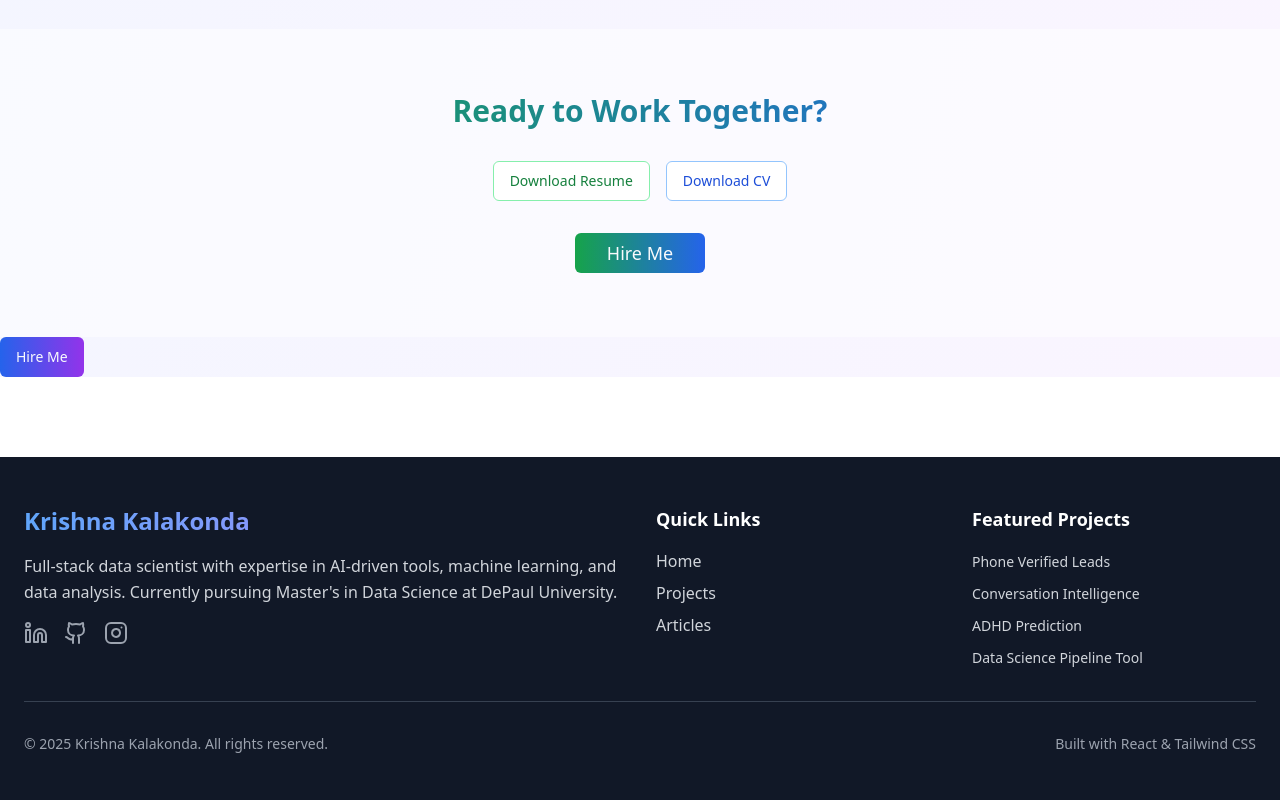
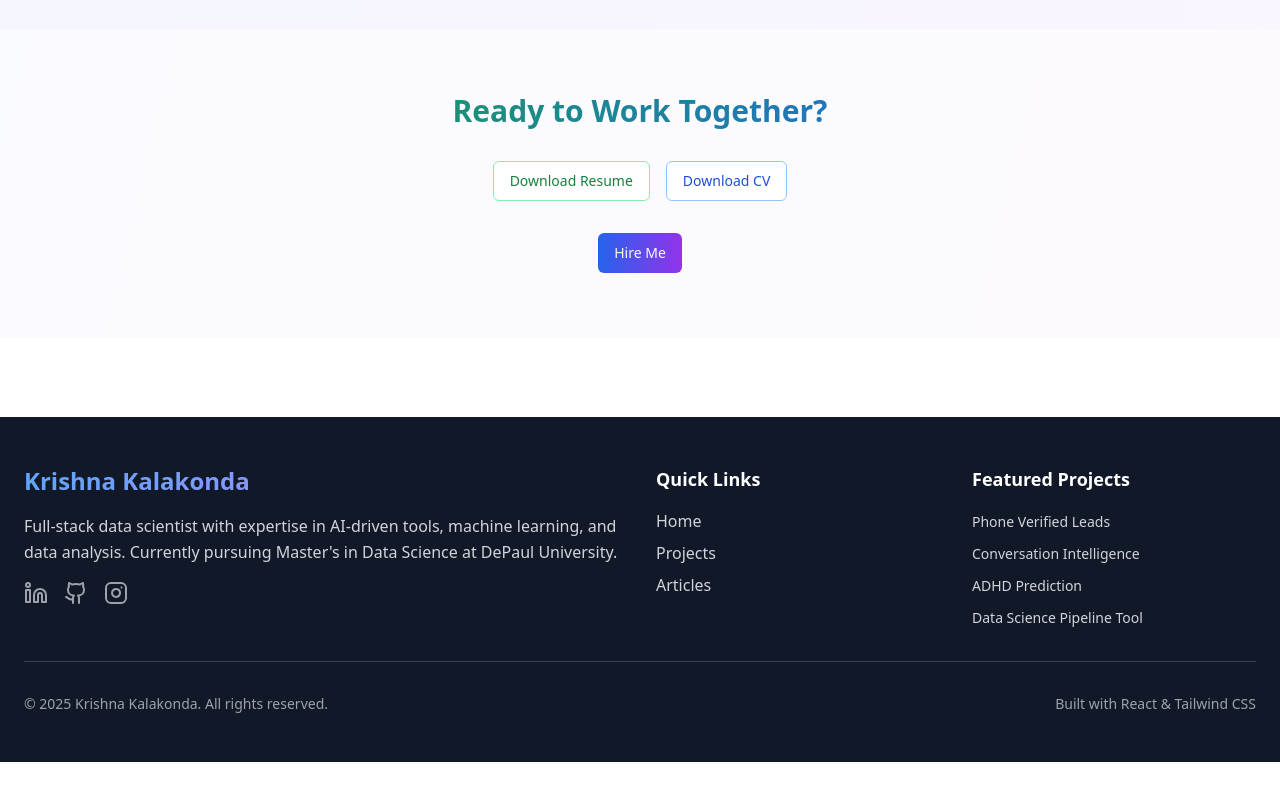
Before and after one commit to KrishnaMSD/Krishna-Kalakonda-Portfolio, a React (Vite) app: page / in a window 1280 px wide. Shown: the part 4969-5769 px from the top of the page. After the commit the page ends 5731 px from the top, so only its background shows below. Built offline with nearby package versions, Linux system fonts and the light colour scheme.

Commit message:
Fix: Index page HireModal props
Fixes the type error related to the HireModal component's props in the Index page.

```diff
--- a/src/pages/Index.tsx
+++ b/src/pages/Index.tsx
@@ -1,5 +1,5 @@
 
-import React, { useState } from 'react';
+import React from 'react';
 import { Button } from "@/components/ui/button";
 import { Card, CardContent, CardHeader, CardTitle } from "@/components/ui/card";
 import { Badge } from "@/components/ui/badge";
@@ -11,8 +11,6 @@ import Navigation from '@/components/Navigation';
 import { Link } from 'react-router-dom';
 
 const Index = () => {
-  const [isHireModalOpen, setIsHireModalOpen] = useState(false);
-
   const downloadResume = () => {
     console.log('Downloading Resume...');
     // In a real implementation, this would trigger a download
@@ -198,19 +196,9 @@ const Index = () => {
             </Button>
           </div>
 
-          <Button
-            onClick={() => setIsHireModalOpen(true)}
-            className="bg-gradient-to-r from-green-600 to-blue-600 hover:from-green-700 hover:to-blue-700 text-lg px-8 py-3"
-          >
-            Hire Me
-          </Button>
+          <HireModal />
         </div>
       </section>
-
-      <HireModal
-        isOpen={isHireModalOpen}
-        onClose={() => setIsHireModalOpen(false)}
-      />
     </div>
   );
 };
```
